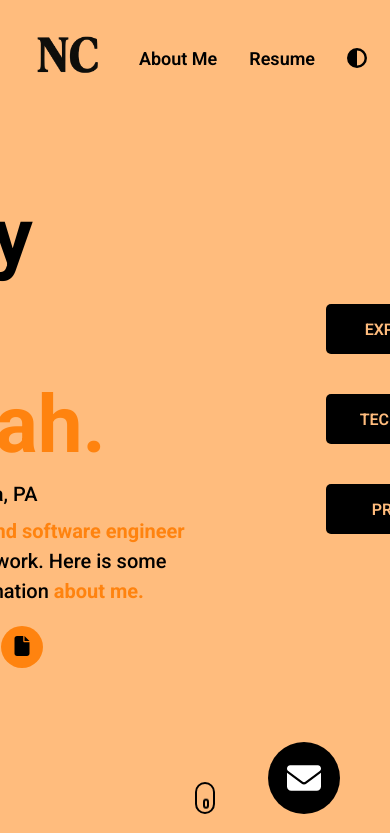
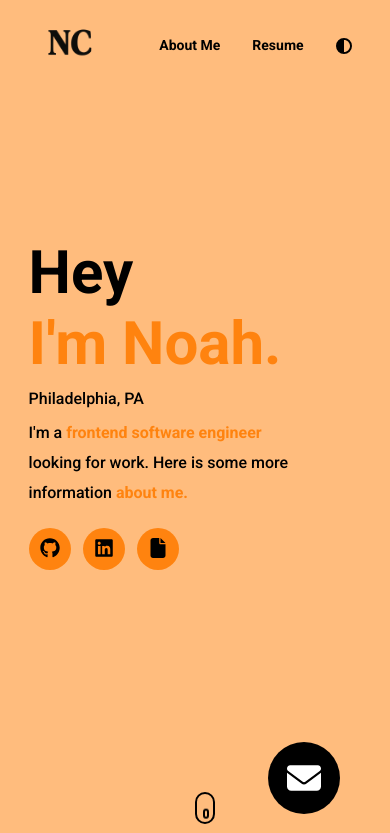
Before and after one commit to Noah-code1210/React-Portfolio, a React (Create React App) app: page / in a window 390 px wide. Shown: the top 833 px of the page. Built offline with nearby package versions, Linux system fonts and the light colour scheme.

Commit message:
header media query

```diff
--- a/src/index.css
+++ b/src/index.css
@@ -76,7 +76,6 @@ a {
   transition: all 300ms ease;
 }
 
-
 .modal__half {
   width: 50%;
   padding: 40px 72px;
@@ -146,7 +145,7 @@ label {
 
 textarea {
   display: flex;
-  width: 100% ;
+  width: 100%;
   resize: vertical;
   height: 100px;
   padding: 15px;
@@ -155,7 +154,6 @@ textarea {
   border: none;
   border-bottom: 3px solid #e7e7ee;
   color: white;
-
 }
 textarea:focus {
   border-bottom: 3px solid #c90000;
@@ -588,7 +586,7 @@ EXPERIENCE
 }
 
 .skinstric__technologies--list {
-  list-style-type: circle ;
+  list-style-type: circle;
   padding-left: 24px;
   margin-bottom: 24px;
 }
@@ -605,7 +603,6 @@ EXPERIENCE
 .video__playing {
   margin-bottom: 200px;
 }
-
 
 /*
 
@@ -781,7 +778,6 @@ FOOTER
   text-align: center;
 }
 
-
 /*
 
 MEDIA
@@ -862,3 +858,42 @@ MEDIA
     margin-left: 130px;
   }
 }
+
+@media (max-width: 400px) {
+  .nav__img {
+    width: 64px;
+    height: 64px;
+  }
+  .nav__link {
+    font-size: 14px;
+    font-weight: 700;
+  }
+  .dark-or-light__img {
+    width: 16px;
+    height: 16px;
+  }
+  .header__title {
+    font-size: 60px;
+  }
+  .location,
+  .header__para {
+    font-size: 16px;
+  }
+  .header__para {
+    width: 100%;
+    max-width: 280px;
+  }
+  .header__row {
+    display: flex;
+    flex-direction: column;
+  }
+  .header__scroll--btns {
+    display: none;
+  }
+  .header__info {
+    margin-right: 0px;
+  }
+  .scroll__down {
+    bottom: 20px;
+  }
+}
```
